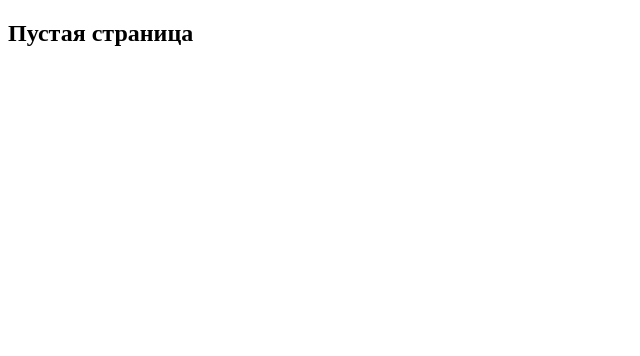
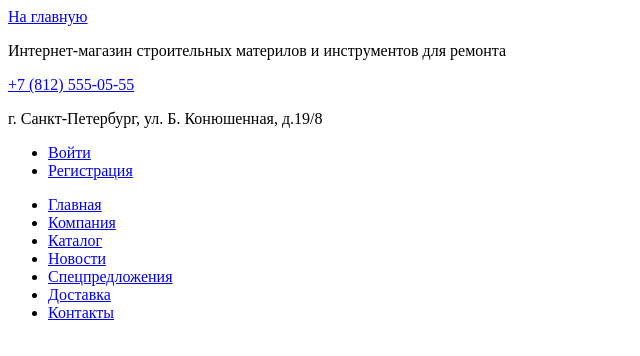
Before and after one commit to PaulDovS/1696853-technomart-30, a plain HTML site: page Catalog.html in a window 1280 px wide. Shown: the whole page, without its empty margins (0-640 px from the left). Drawn offline with Linux system fonts and the light colour scheme.

Commit message:
Поправки(2)

```diff
--- a/Catalog.html
+++ b/Catalog.html
@@ -1,10 +1,31 @@
 <!DOCTYPE html>
 <html lang="ru">
   <head>
-    <meta charset="utf-8">
-    <title>HTML Academy: Техномарт</title>
+      <meta charset="utf-8">
+      <title>HTML Academy: Техномарт</title>
   </head>
     <body>
-        <h2>Пустая страница</h2>
+    <header>
+        <a href="index.html">На главную</a>
+        <nav>
+            <p>Интернет-магазин строительных материлов и инструментов для ремонта</p>
+            <a href="tel:+781255505055">+7 (812) 555-05-55</a>
+            <p>г. Санкт-Петербург, ул. Б. Конюшенная, д.19/8 </p>
+            <ul>
+            <li><a href="blank.html">Войти</a></li>
+            <li><a href="blank.html">Регистрация</a></li>
+        </ul>
+        <ul>
+            <li><a href="blank.html">Главная</a></li>
+            <li><a href="blank.html">Компания</a></li>
+            <li><a href="Catalog.html">Каталог</a></li>
+            <li><a href="blank.html">Новости</a></li>
+            <li><a href="blank.html">Спецпредложения</a></li>
+            <li><a href="blank.html">Доставка</a></li>
+            <li><a href="blank.html">Контакты</a></li>
+        </ul>
+        </nav>
+    </header>
     </body>
+
 </html>
```
Also changed, not shown: index.html (+1 -1 lines), blank.html (indentation only).
